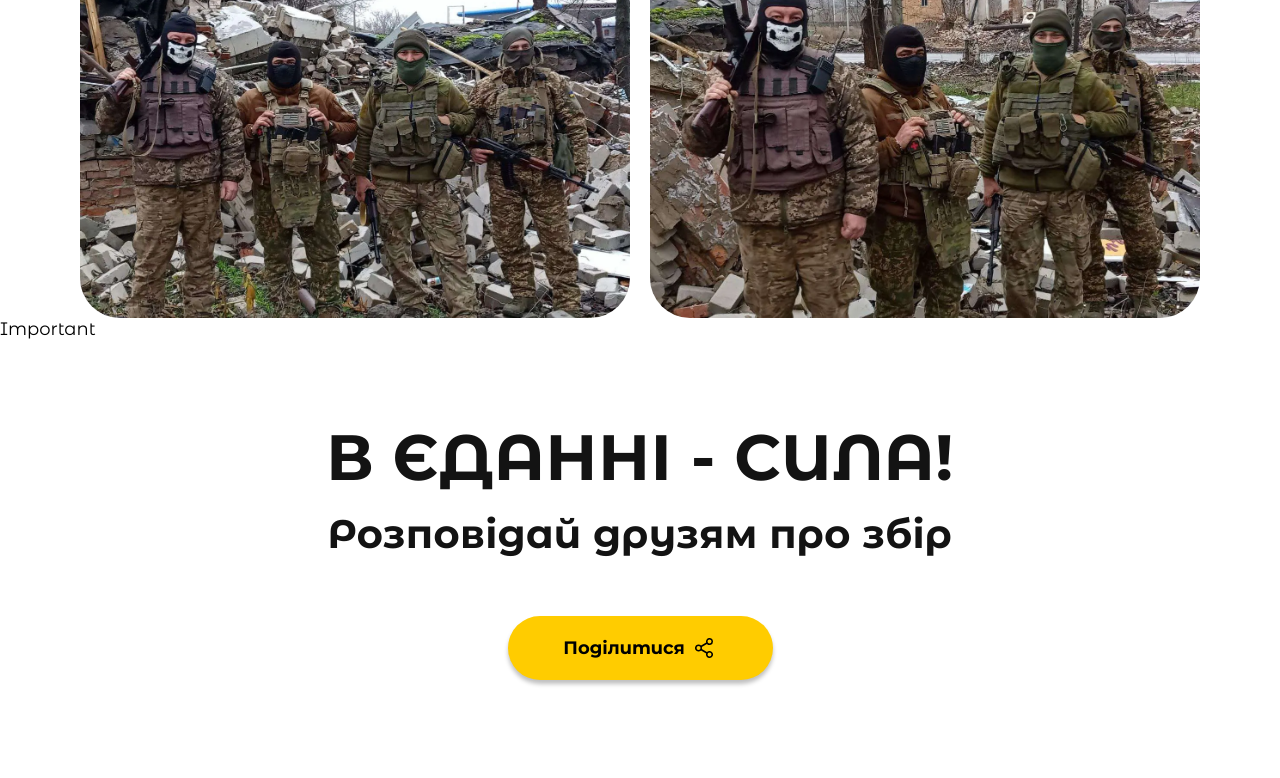
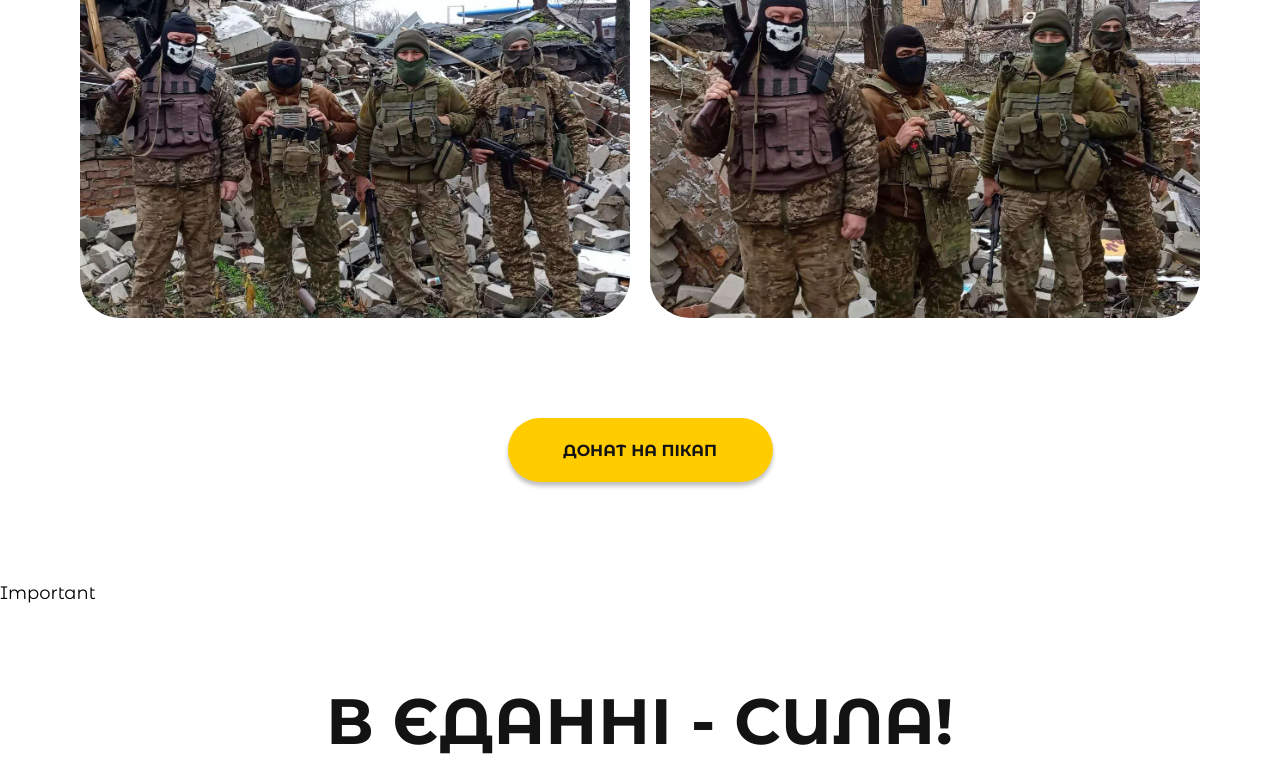
Before and after one commit to baza-trainee/pickup-truck, a React (Vite) app: page / in a window 1280 px wide. Shown: the part 631-1409 px from the top of the page. Built offline with nearby package versions, Linux system fonts and the light colour scheme.

Commit message:
bugfix: button

```diff
--- a/src/components/About/About.jsx
+++ b/src/components/About/About.jsx
@@ -1,5 +1,3 @@
-// import Button from '../Button/Button';
-// import { Link } from "react-router-dom";
 import aboutFirst from "../../assets/About/about-img-1.webp";
 import aboutSecond from "../../assets/About/about-img-2.webp";
 import styles from "./About.module.css";
@@ -34,11 +32,11 @@ const About = () => {
             alt="Brigade photo"
             className={styles.aboutSecondImage}
           />
-          <div className={styles.aboutSecondBlock}>
+          <div className={styles.aboutSecondBlockText}>
             <p className={styles.aboutText}>
               В січні 2023 року 9й полк було реорганізовано у 15 бригаду
-              оперативного призначення імені Богдана Завади, яка увійшла у список
-              бригад "Гвардії наступу".
+              оперативного призначення імені Богдана Завади, яка увійшла у
+              список бригад "Гвардії наступу".
             </p>
             <p className={styles.aboutText}>
               Зараз бійці бригади мужньо та стійко стримують навалу агресора й
@@ -47,7 +45,13 @@ const About = () => {
           </div>
         </div>
       </div>
-{/* <Link to=''><Button/></Link> */}
+      <a
+        href="https://send.monobank.ua/jar/vuWRhTsv5"
+        target="_blank"
+        rel="noopener noreferrer"
+      >
+        <button type="button" className={styles.aboutButton}>Донат на пікап</button>
+      </a>
     </section>
   );
 };
--- a/src/components/About/About.module.css
+++ b/src/components/About/About.module.css
@@ -69,7 +69,7 @@
     flex-direction: column;
 
     @media (min-width: 1280px) {
-       width: 550px;
+        width: 550px;
     }
 }
 
@@ -137,3 +137,49 @@
         margin: auto 0 0 0;
     }
 }
+
+
+.aboutButton {
+    display: flex;
+    justify-content: center;
+    height: 52px;
+    width: 288px;
+    overflow: hidden;
+    font-size: 16px;
+    font-weight: 700;
+    background-color: var(--yellow);
+    color: var(--black);
+    box-shadow: 0px 4px 4px 0px rgba(0, 0, 0, 0.25);
+    border: none;
+    border-radius: 40px;
+    transition-property: background-color;
+    transition: background-color 250ms cubic-bezier(0.4, 0, 0.2, 1);
+    text-transform: uppercase;
+    align-items: center;
+    margin: 32px auto 56px;
+
+    &:hover,
+    &:active,
+    &:focus {
+        background-color: var(--orange);
+    }
+
+    &:disabled {
+        background-color: var(--grey);
+        color: var(--black);
+    }
+
+    @media (min-width: 768px) {
+        height: 64px;
+        width: 265px;
+        margin: 80px auto;
+    }
+
+    @media (min-width: 1280px) {
+        margin: 100px auto;
+    }
+}
+
+a {
+    text-decoration: none;
+}
```
Also changed, not shown: src/components/Button/Button.module.css (deleted, +0 -40 lines).
